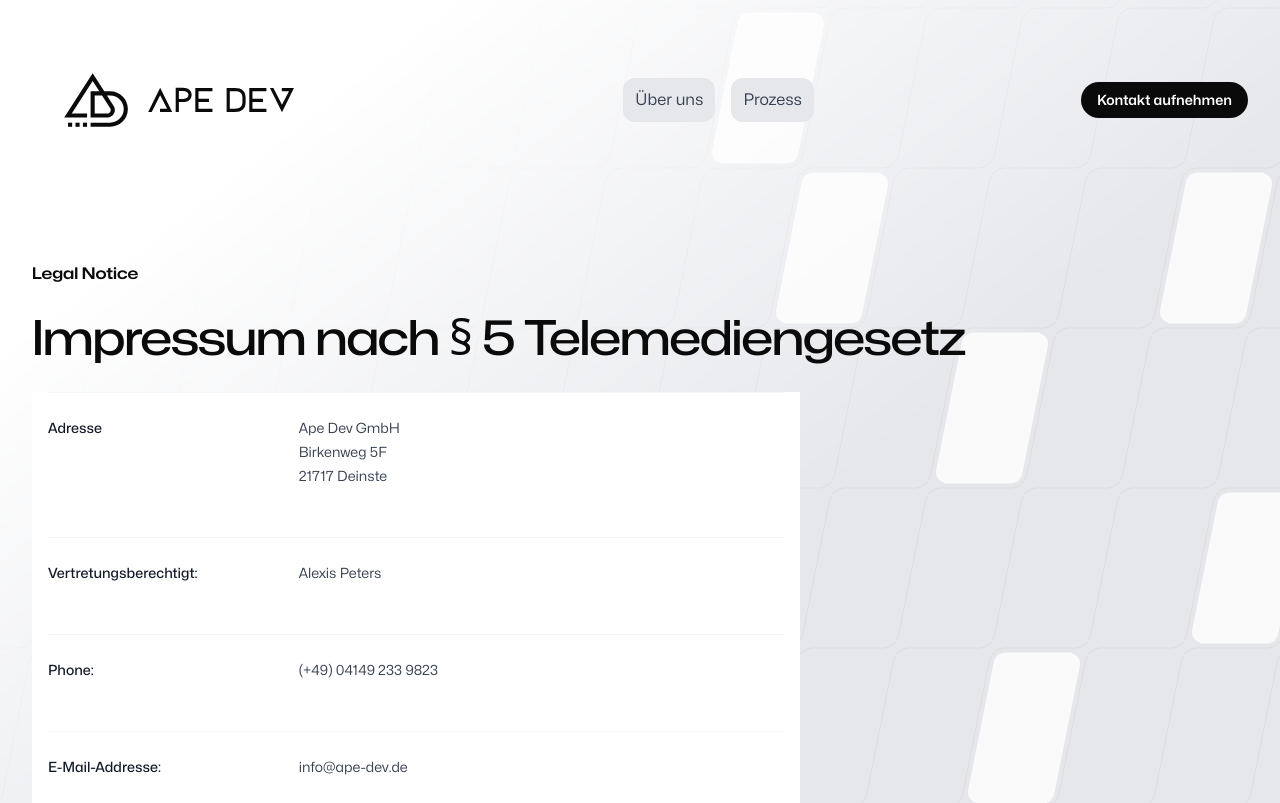
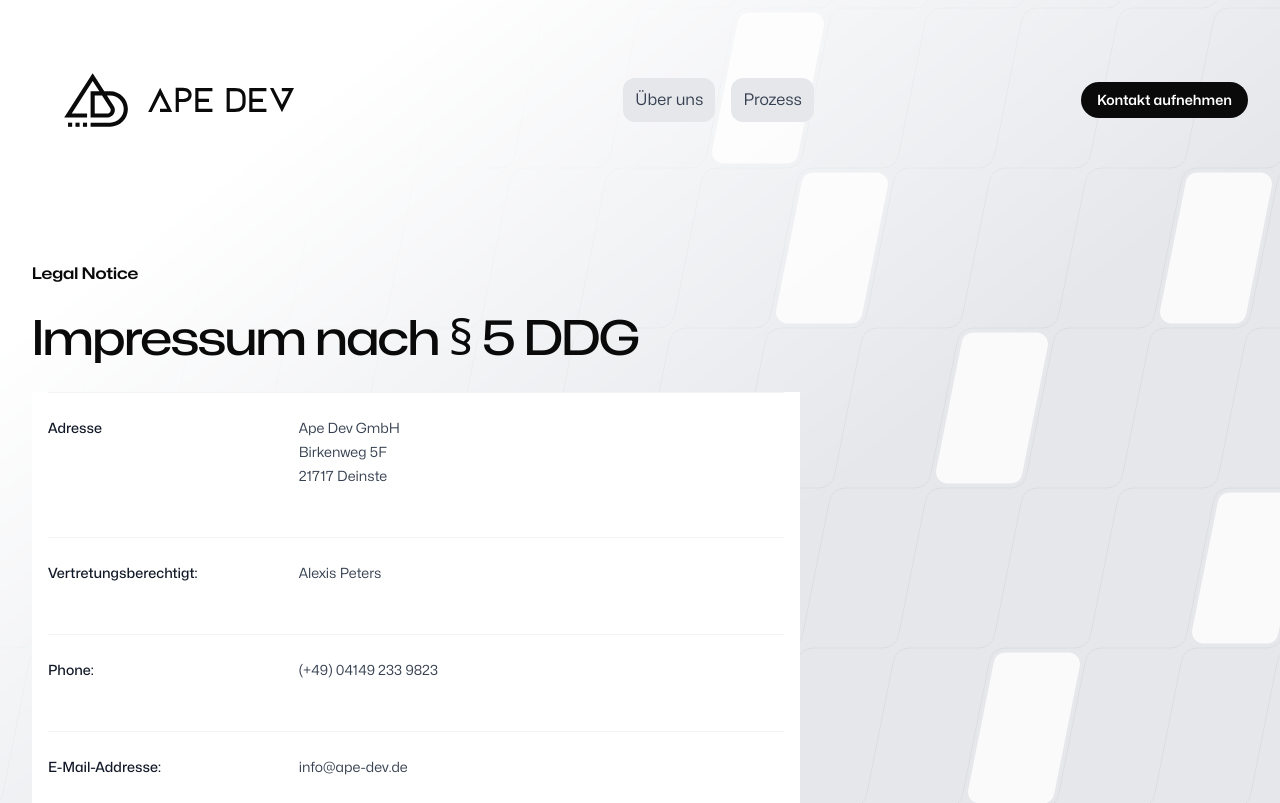
Before and after one commit to ape-dev-de/studio-web, a Next.js app: page /imprint in a window 1280 px wide. Shown: the top 803 px of the page. Built offline with nearby package versions, Linux system fonts and the light colour scheme.

Commit message:
Update page.tsx

```diff
--- a/src/app/imprint/page.tsx
+++ b/src/app/imprint/page.tsx
@@ -13,7 +13,7 @@ export default async function Imprint() {
             <>
                 <PageIntro
                         eyebrow="Legal Notice"
-                        title="Impressum nach § 5 Telemediengesetz
+                        title="Impressum nach § 5 DDG
 "
                 >
                     <div className="bg-white px-4 py-classNamepx-6">
```
